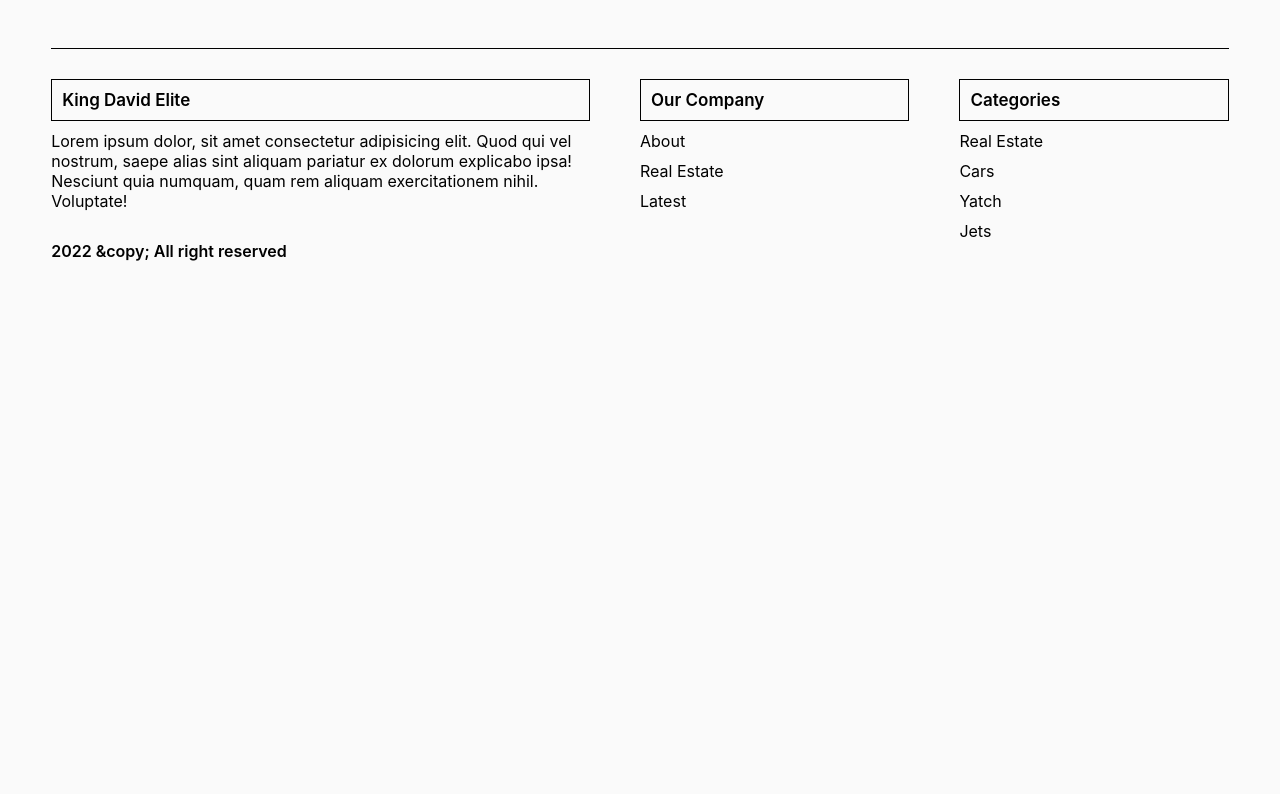
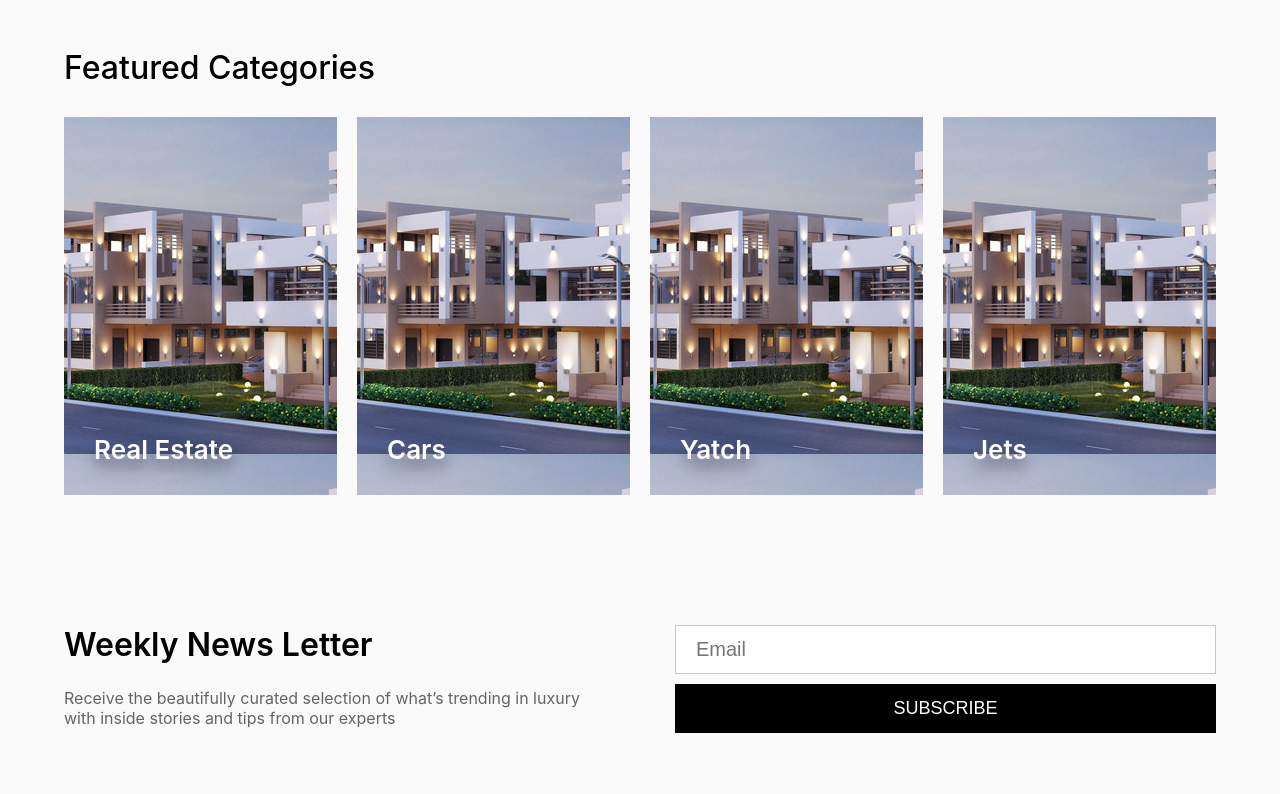
Before and after one commit to DevEmmy/Real-Estate-Management, a React (Create React App) app: page / in a window 1280 px wide. Shown: the part 706-1500 px from the top of the page. Before the commit the page ends 1067 px from the top, so only its background shows below. Built offline with nearby package versions, Linux system fonts and the light colour scheme.

Commit message:
Landing page done

```diff
--- a/package.json
+++ b/package.json
@@ -8,6 +8,7 @@
     "@testing-library/user-event": "^13.5.0",
     "react": "^17.0.2",
     "react-dom": "^17.0.2",
+    "react-router-dom": "^6.2.2",
     "react-scripts": "5.0.0",
     "web-vitals": "^2.1.4"
   },
--- a/src/App.css
+++ b/src/App.css
@@ -74,7 +74,7 @@ body{
 /* Footer */
 .footer{
   width: 92%;
-  margin: 50px auto;
+  margin: 50px auto 0;
   display: grid;
   grid-template-columns: 2fr 1fr 1fr;
   gap: 50px;
@@ -113,3 +113,97 @@ body{
 .footer_item:hover{
   text-decoration: underline;
 }
+
+/* Footer Categories */
+.featured_categories{
+  width: 90%;
+  margin: 50px auto;
+}
+
+
+.categories_container{
+  display: grid;
+  grid-template-columns:1fr 1fr 1fr 1fr ;
+  gap: 20px;
+  margin-top: 30px;
+}
+
+.featured_categories > h1{
+  font-weight: 500;
+}
+
+.category{
+  width: auto;
+  height: 10cm;
+  position: relative;
+  cursor: pointer;
+  transition: .3s;
+}
+
+.category > h3{
+  position: absolute;
+  bottom: 30px;
+  left: 30px;
+  font-size: 26px;
+  text-shadow: 0 9px 15px rgba(0,0,0,0.5);
+  font-weight: 600;
+  color: white;
+}
+
+.category:hover{
+  transform: scale(1.1);
+}
+
+
+/* News Letter */
+.news_letter{
+  display: grid;
+  grid-template-columns: 1fr 1fr;
+  gap: 70px;
+  width: 90%;
+  margin: 100px auto;
+  padding-top: 30px;
+}
+
+.news_letter > .news_text_container{
+  display: grid;
+  gap: 20px;
+  grid-template-columns: 1fr;
+}
+
+.news_letter > .news_text_container > h1{
+  font-weight: 600;
+}
+
+.news_letter > .news_text_container > p{
+  color: rgb(100,100,100);
+}
+
+.newsLetter_form{
+  display: grid;
+  gap: 10px;
+  grid-template-columns: 1fr;
+  grid-template-rows: 1fr 1fr;
+}
+
+.newsLetter_form > input{
+  border-radius: 0;
+}
+
+.newsLetter_form > input[type="email"]{
+  padding: 12px 20px;
+  border: 1px solid rgb(200,200,200);
+  font-size: 20px;
+  color: rgb(180,180,180);
+}
+
+.newsLetter_form > input[type="button"]{
+  background-color: black;
+  color: white;
+  border: none;
+  font-size: 18px;
+}
+
+.newsLetter_form > input:focus{
+  outline: none;
+}
--- a/src/App.js
+++ b/src/App.js
@@ -1,15 +1,12 @@
 import './App.css';
-import Banner from './Components/Globals/Banner';
-import Footer from './Components/Globals/Footer';
-import Nav from './Components/Globals/Nav';
+import LandingPage from './Components/Others/LandingPage';
+
 
 
 function App() {
   return (
     <div>
-      <Nav />
-      <Banner />
-      <Footer />
+      <LandingPage />
     </div>
   );
 }
--- a/src/Components/Assets/Details/info.js
+++ b/src/Components/Assets/Details/info.js
@@ -1,4 +1,5 @@
 import img from "../Images/3..jpeg"
+import img_1 from "../Images/4.jpg"
 
 export const info = {
     name: 'King David Elite',
@@ -29,19 +30,24 @@ export const info = {
     categories : [
         {
             title : "Real Estate",
-            link : "/real-estate"
+            link : "/real-estate",
+            image : img_1
         },
         {
             title : "Cars",
-            link : "/cars"
+            link : "/cars",
+            image : img_1
         },
         {
             title : "Yatch",
-            link : "/yatch"
+            link : "/yatch",
+            image : img_1
         },
         {
             title : "Jets",
-            link : '/jets'
+            link : '/jets',
+            image : img_1
         }
-    ]
+    ],
+    newsLetter_intro_text : "Receive the beautifully curated selection of what’s trending in luxury with inside stories and tips from our experts"
 }
--- a/src/Components/Others/LandingPage.jsx
+++ b/src/Components/Others/LandingPage.jsx
@@ -1,8 +1,42 @@
 import React from 'react'
+import Nav from '../Globals/Nav'
+import Banner from '../Globals/Banner'
+import Footer from '../Globals/Footer'
+import { info } from '../Assets/Details/info'
 
 function LandingPage() {
   return (
-    <div>LandingPage</div>
+    <div>
+      <Nav />
+      <Banner />
+
+      <div className="featured_categories">
+        <h1>Featured Categories</h1>
+        <div className="categories_container">
+          {info.categories.map((item)=>{
+          return(
+            <div className='category' style={{background: `url(${item.image})`}}>
+              <h3>{item.title}</h3>
+            </div>
+          )
+        })}
+        </div>
+
+      </div>
+
+      <div className="news_letter">
+        <div className="news_text_container">
+          <h1>Weekly News Letter</h1>
+          <p>{info.newsLetter_intro_text}</p>
+        </div>
+
+        <form className="newsLetter_form">
+          <input type="email" name="email" placeholder='Email'/>
+          <input type="button" value="SUBSCRIBE" />
+        </form>
+      </div>
+      <Footer />
+    </div>
   )
 }
 
```
Also changed, not shown: 1 other file (tests, documents, lock files or other folders).
